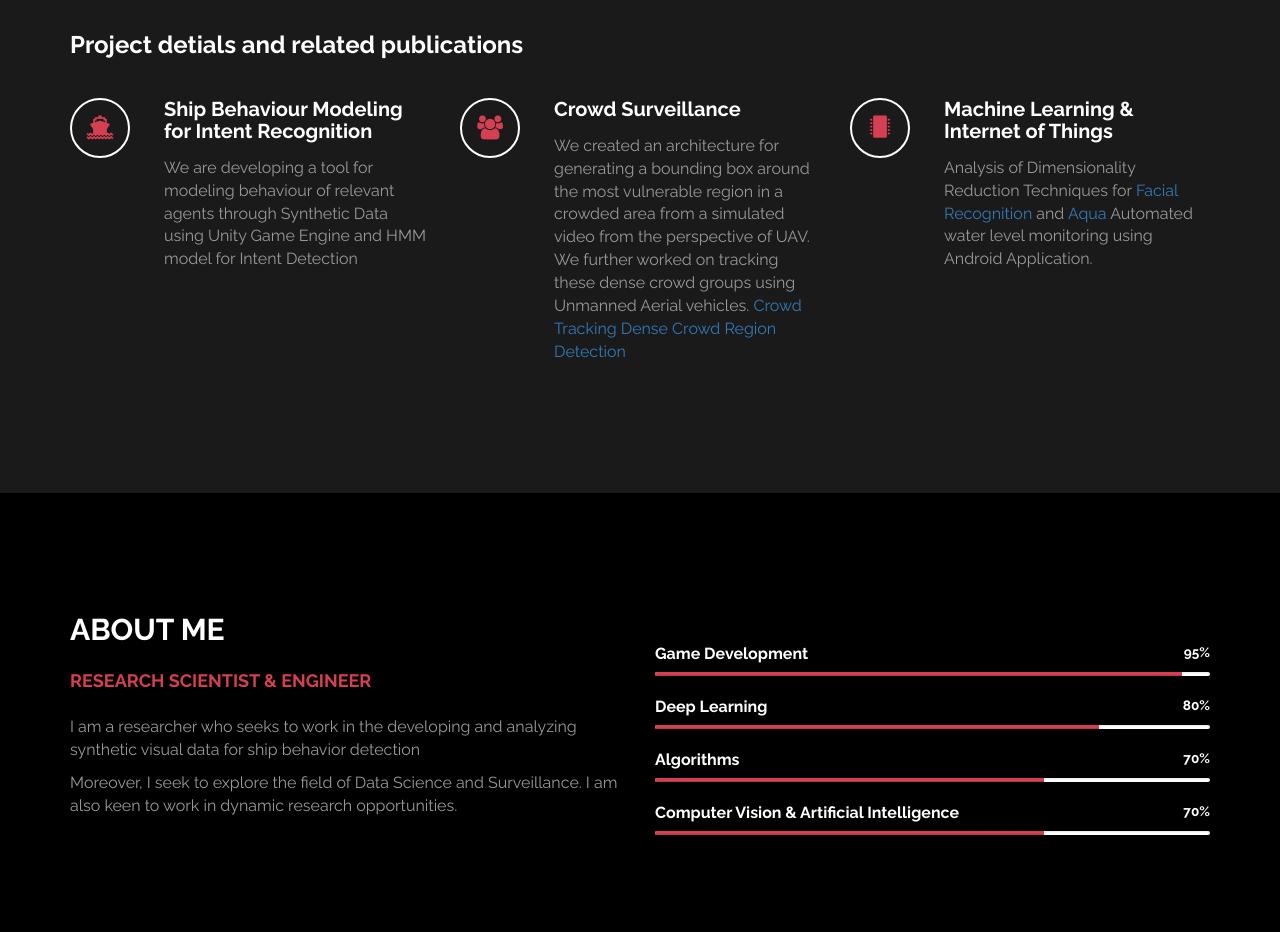
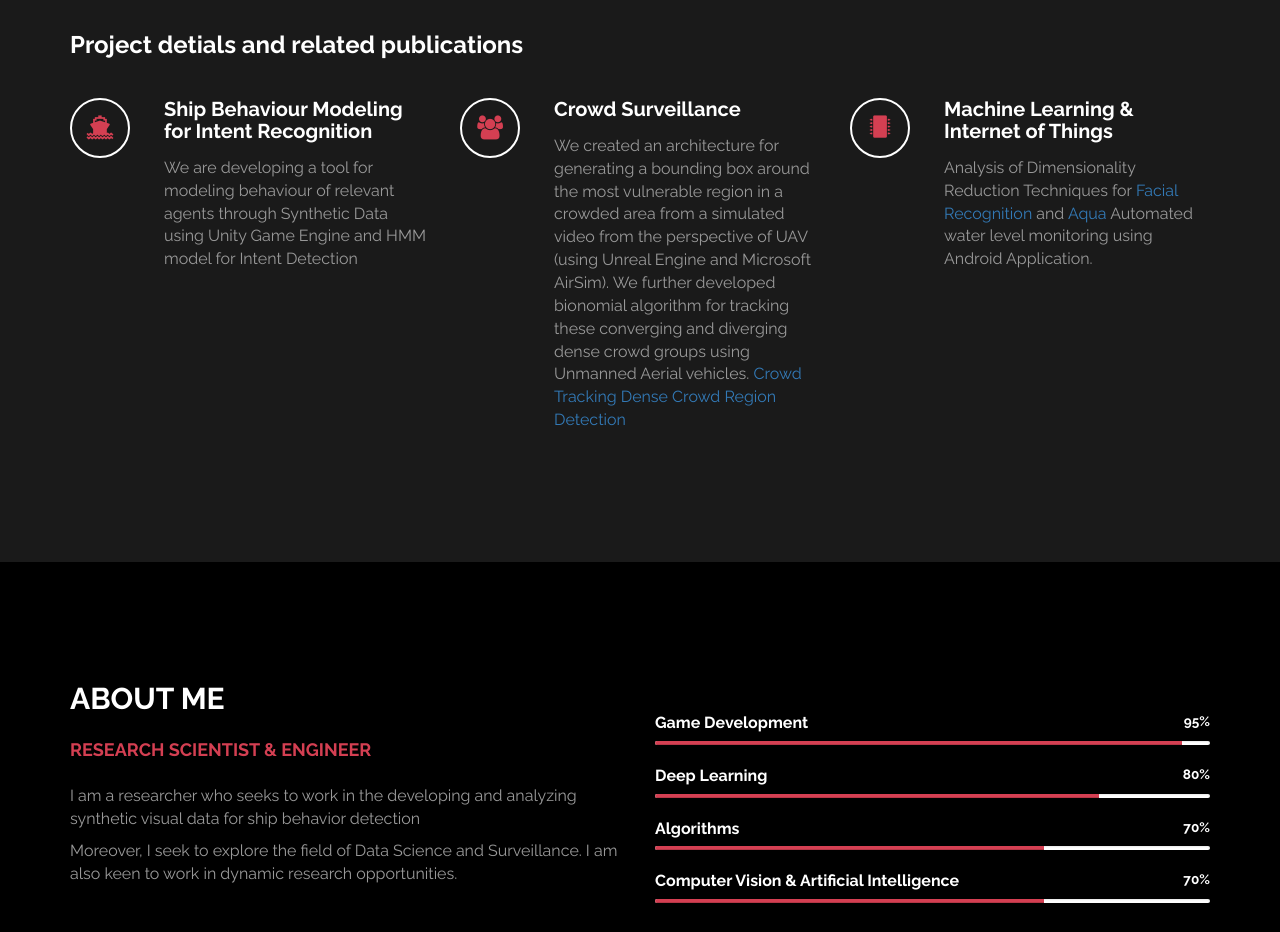
Before and after one commit to Mayamin/Mayamin.github.io, a plain HTML site: page index.html in a window 1280 px wide. Shown: the part 820-1752 px from the top of the page. Drawn offline with Linux system fonts and the light colour scheme.

Commit message:
fixed details

```diff
--- a/index.html
+++ b/index.html
@@ -45,7 +45,7 @@
 						<h3>Mayamin Hamid Raha</h3>
 						<p>1775 Evans Avenue Reno, Nevada 89512</p>
 						<h1 style="color: white;">Computer Scientist  </h1>
-						<h2 class="rotate">Research Interest, Maritime Intent Recognition &AMP; Synthetic Data,Artificial Intelligence &AMP; Scene Understanding, Evolutionary Algorithms &AMP; Resource Allocation, Crowd Surveillance</h2>
+						<h2 class="rotate">Research Interest, Maritime Intent Recognition &AMP; Synthetic Data, Artificial Intelligence &AMP; Scene Understanding, Evolutionary Algorithms &AMP; Resource Allocation, Crowd Surveillance</h2>
 						<p>Hi I am a Graduate student at University of Nevada, Reno working on an ONR Funded <a href="https://www.cse.unr.edu/~monica/intent_hmm.html" target="_blank" >Research Project</a> </p>
 						<a style = "font-size: 20px ;" href="#work" class="btn btn-default smoothScroll wow fadeInUp" data-wow-delay="1s">Projects</a>
 					</div>
@@ -85,7 +85,7 @@
 							<div class="media-body">
 								<h3 class="media-heading">Crowd Surveillance</h3>
 								<p>We created an architecture for generating a bounding box around the most vulnerable region in a crowded area from a
-									simulated video from the perspective of UAV. We further worked on tracking these dense crowd groups using Unmanned Aerial
+									simulated video from the perspective of UAV (using Unreal Engine and Microsoft AirSim). We further developed bionomial algorithm for tracking these converging and diverging dense crowd groups using Unmanned Aerial
 									vehicles. <a href="https://ieeexplore.ieee.org/abstract/document/9533600" target="_blank" >Crowd Tracking </a>
 									<a href="https://ieeexplore.ieee.org/abstract/document/9356150" target="_blank" >Dense Crowd Region Detection </a>
 								</p>
```
